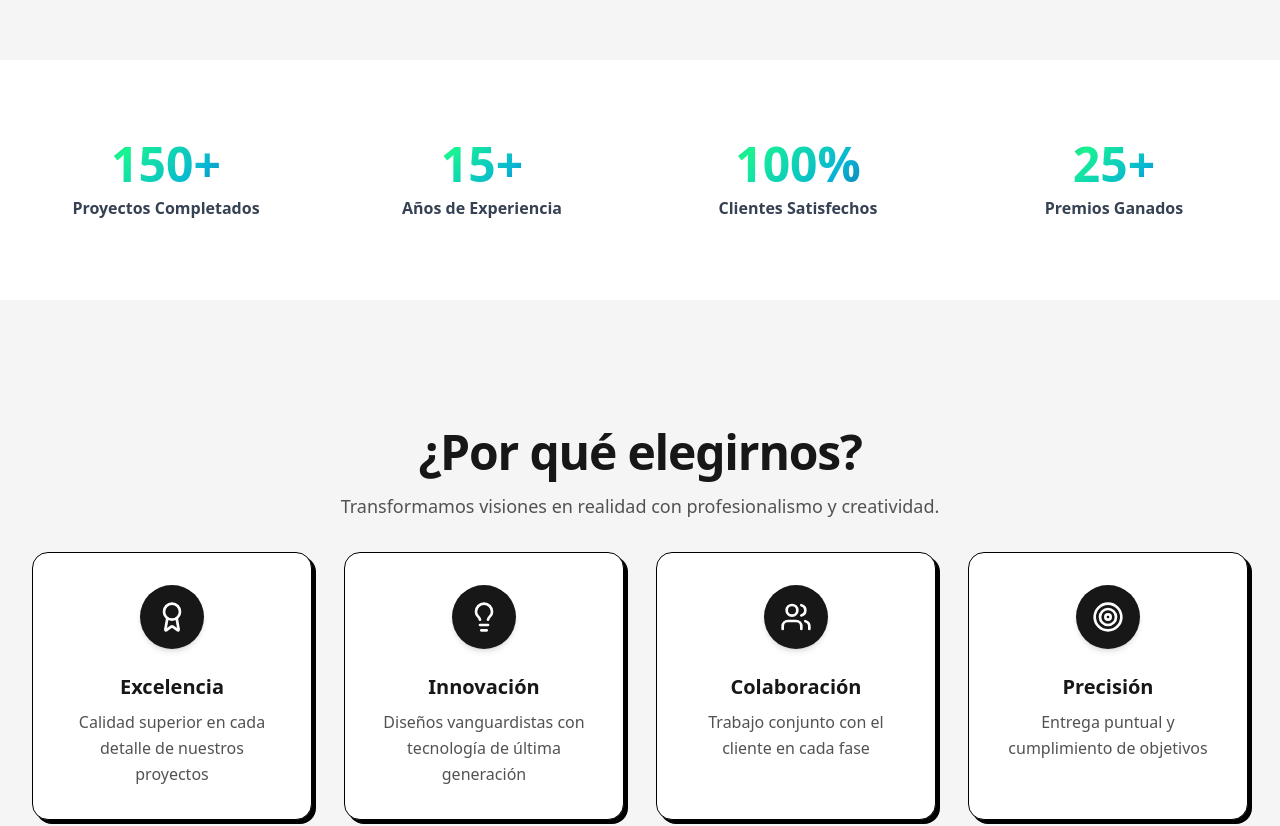
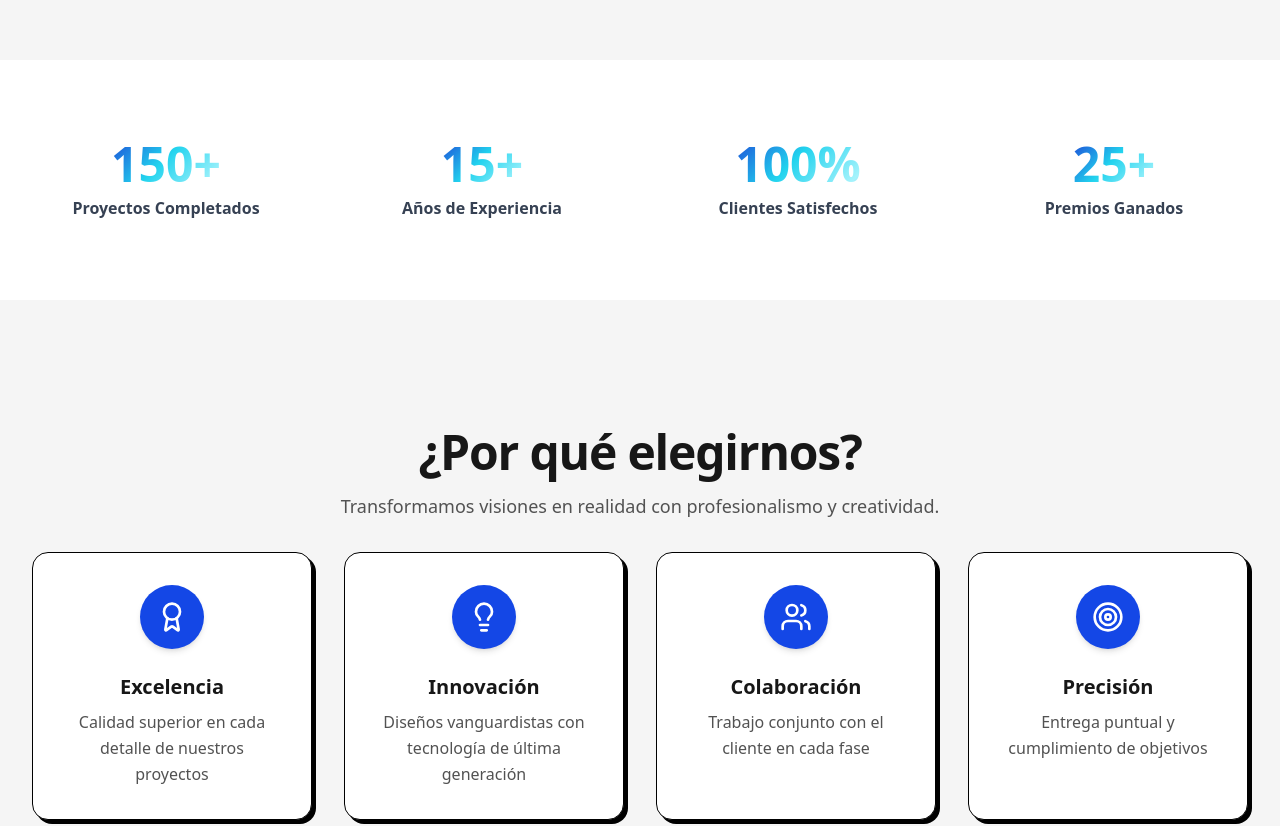
Before and after one commit to JoseSanchez90/proyecto-mova, a Next.js app: page / in a window 1280 px wide. Shown: the part 620-1446 px from the top of the page. Built offline with nearby package versions, Linux system fonts and the light colour scheme.

Commit message:
modified palette colors

```diff
--- a/app/page.tsx
+++ b/app/page.tsx
@@ -23,6 +23,10 @@ import clsx from "clsx";
 import { BsFacebook, BsInstagram, BsWhatsapp } from "react-icons/bs";
 import Link from "next/link";
 import { pacifico } from "@/lib/fonts";
+import PortfolioSection from "@/components/portfolioSection";
+import { FaBullseye } from "react-icons/fa6";
+import { IoEyeOutline } from "react-icons/io5";
+import { HiOutlineHeart } from "react-icons/hi2";
 
 function HomePage() {
   const [isScrolled, setIsScrolled] = useState(false);
@@ -43,67 +47,59 @@ function HomePage() {
   const FeaturesItems = [
     {
       title: "Excelencia",
-      icon: (
-        <Award className="w-6 h-6 sm:w-8 sm:h-8 text-white dark:text-black" />
-      ),
+      icon: <Award className="w-6 h-6 sm:w-8 sm:h-8 text-white" />,
       text: "Calidad superior en cada detalle de nuestros proyectos",
     },
     {
       title: "Innovación",
-      icon: (
-        <Lightbulb className="w-6 h-6 sm:w-8 sm:h-8 text-white dark:text-black" />
-      ),
+      icon: <Lightbulb className="w-6 h-6 sm:w-8 sm:h-8 text-white" />,
       text: "Diseños vanguardistas con tecnología de última generación",
     },
     {
       title: "Colaboración",
-      icon: (
-        <Users className="w-6 h-6 sm:w-8 sm:h-8 text-white dark:text-black" />
-      ),
+      icon: <Users className="w-6 h-6 sm:w-8 sm:h-8 text-white" />,
       text: "Trabajo conjunto con el cliente en cada fase",
     },
     {
       title: "Precisión",
-      icon: (
-        <Target className="w-6 h-6 sm:w-8 sm:h-8 text-white dark:text-black" />
-      ),
+      icon: <Target className="w-6 h-6 sm:w-8 sm:h-8 text-white" />,
       text: "Entrega puntual y cumplimiento de objetivos",
     },
   ];
 
   const ServicesItems = [
     {
-      icon: <Building2 className="w-7 h-7 text-white dark:text-black" />,
+      icon: <Building2 className="w-7 h-7 text-white" />,
       title: "Diseño Arquitectónico",
       description:
         "Proyectos residenciales y comerciales desde el concepto hasta la ejecución.",
     },
     {
-      icon: <Home className="w-7 h-7 text-white dark:text-black" />,
+      icon: <Home className="w-7 h-7 text-white" />,
       title: "Interiorismo",
       description:
         "Diseño de interiores funcionales que reflejan la identidad de cada espacio.",
     },
     {
-      icon: <Pencil className="w-7 h-7 text-white dark:text-black" />,
+      icon: <Pencil className="w-7 h-7 text-white" />,
       title: "Remodelaciones",
       description:
         "Renovación y optimización de espacios existentes con visión contemporánea.",
     },
     {
-      icon: <Compass className="w-7 h-7 text-white dark:text-black" />,
+      icon: <Compass className="w-7 h-7 text-white" />,
       title: "Consultoría",
       description:
         "Asesoría técnica y acompañamiento en todas las fases del proyecto.",
     },
     {
-      icon: <CheckCircle2 className="w-7 h-7 text-white dark:text-black" />,
+      icon: <CheckCircle2 className="w-7 h-7 text-white" />,
       title: "Supervisión de obra",
       description:
         "Control y seguimiento detallado para garantizar la calidad del proyecto.",
     },
     {
-      icon: <Shield className="w-7 h-7 text-white dark:text-black" />,
+      icon: <Shield className="w-7 h-7 text-white" />,
       title: "Diseño sostenible",
       description:
         "Arquitectura consciente con el medio ambiente y eficiencia energética.",
@@ -112,16 +108,19 @@ function HomePage() {
 
   const ValuesItems = [
     {
+      icon: <FaBullseye className="w-7 h-7 text-white" />,
       title: "Misión",
       descripcion:
         "Crear arquitectura que mejore la calidad de vida de las personas, respetando el entorno y las necesidades individuales de cada cliente.",
     },
     {
+      icon: <IoEyeOutline className="w-7 h-7 text-white" />,
       title: "Visión",
       descripcion:
         "Ser reconocidos como líderes en diseño arquitectónico sostenible e innovador, transformando espacios en Latinoamérica.",
     },
     {
+      icon: <HiOutlineHeart className="w-7 h-7 text-white" />,
       title: "Valores",
       descripcion:
         "Integridad, creatividad, compromiso con la excelencia y respeto por el medio ambiente en cada proyecto.",
@@ -157,6 +156,62 @@ function HomePage() {
       year: "2023",
       area: "2500m²",
     },
+    {
+      id: 5,
+      title: "Remodelación de Cocina Familiar",
+      category: "Remodelación",
+      year: "2024",
+      area: "40m²",
+    },
+    {
+      id: 6,
+      title: "Vivienda Compacta Sostenible",
+      category: "Residencial",
+      year: "2024",
+      area: "120m²",
+    },
+    {
+      id: 7,
+      title: "Diseño de Oficina en Casa",
+      category: "Interiorismo",
+      year: "2023",
+      area: "25m²",
+    },
+    {
+      id: 8,
+      title: "Reforma de Fachada Urbana",
+      category: "Remodelación",
+      year: "2023",
+      area: "60m²",
+    },
+    {
+      id: 9,
+      title: "Tienda de Café de Autor",
+      category: "Comercial",
+      year: "2024",
+      area: "90m²",
+    },
+    {
+      id: 10,
+      title: "Departamento Familiar Contemporáneo",
+      category: "Interiorismo",
+      year: "2024",
+      area: "140m²",
+    },
+    {
+      id: 11,
+      title: "Ampliación de Vivienda Unifamiliar",
+      category: "Residencial",
+      year: "2022",
+      area: "220m²",
+    },
+    {
+      id: 12,
+      title: "Estudio Creativo Minimalista",
+      category: "Corporativo",
+      year: "2023",
+      area: "75m²",
+    },
   ];
 
   return (
@@ -189,7 +244,7 @@ function HomePage() {
               className="group pl-8 pr-2 py-2 rounded-full bg-gray-100 text-base font-semibold text-black transition-colors inline-flex items-center gap-4 cursor-pointer hover:bg-gray-300"
             >
               Iniciar proyecto
-              <div className="w-10 h-10 flex items-center justify-center bg-black rounded-full">
+              <div className="w-10 h-10 flex items-center justify-center bg-blue-600 rounded-full">
                 <ArrowRight className="transition-all duration-300 text-white group-hover:-rotate-45" />
               </div>
             </button>
@@ -261,11 +316,9 @@ function HomePage() {
                 {/* Ícono */}
                 <div
                   className="mb-6 flex items-center justify-center w-14 h-14 sm:w-16 sm:h-16 rounded-full
-                bg-neutral-900 dark:bg-white lg:group-hover:scale-105 lg:transition-transform lg:duration-300 shadow-md"
+                bg-blue-700 shadow-md"
                 >
-                  <span className="text-white dark:text-black text-2xl">
-                    {item.icon}
-                  </span>
+                  {item.icon}
                 </div>
 
                 {/* Título */}
@@ -302,7 +355,7 @@ function HomePage() {
                 key={i}
                 className="relative flex flex-col items-center text-center p-8 rounded-2xl bg-white border dark:bg-neutral-800 border-black shadow-[8px_8px_0_#000] lg:shadow-[4px_4px_0_#000] lg:hover:shadow-[8px_8px_0_#000] lg:hover:-translate-x-1 lg:hover:-translate-y-1 lg:transition-all duration-200"
               >
-                <div className="w-14 h-14 bg-neutral-900 dark:bg-white rounded-full flex items-center justify-center mb-6 lg:group-hover:scale-110 lg:transition-transform">
+                <div className="w-14 h-14 bg-blue-700 rounded-full flex items-center justify-center mb-6 lg:group-hover:scale-110 lg:transition-transform">
                   {services.icon}
                 </div>
                 <h3 className="text-xl font-medium mb-3 dark:text-white">
@@ -403,7 +456,7 @@ function HomePage() {
                   className="group pl-8 pr-2 py-2 rounded-full bg-gray-100 text-base font-semibold text-black transition-colors inline-flex items-center gap-4 cursor-pointer hover:bg-gray-300"
                 >
                   Conocer más
-                  <div className="w-10 h-10 flex items-center justify-center bg-black rounded-full">
+                  <div className="w-10 h-10 flex items-center justify-center bg-blue-700 rounded-full">
                     <ArrowRight className="transition-all duration-300 text-white group-hover:-rotate-45" />
                   </div>
                 </button>
@@ -420,9 +473,14 @@ function HomePage() {
                 key={i}
                 className="relative flex flex-col items-center text-center p-8 rounded-2xl bg-white border dark:bg-neutral-800 border-black shadow-[8px_8px_0_#000] lg:shadow-[4px_4px_0_#000] lg:hover:shadow-[8px_8px_0_#000] lg:hover:-translate-x-1 lg:hover:-translate-y-1 lg:transition-all duration-200"
               >
-                <h3 className="text-xl sm:text-2xl font-semibold mb-3 sm:mb-4 dark:text-white">
-                  {values.title}
-                </h3>
+                <div className="relative flex items-center gap-4 right-8">
+                  <div className="w-14 h-14 bg-blue-700 rounded-full flex items-center justify-center mb-6 lg:group-hover:scale-110 lg:transition-transform">
+                    {values.icon}
+                  </div>
+                  <h2 className="text-xl sm:text-2xl font-semibold mb-3 sm:mb-4 dark:text-white">
+                    {values.title}
+                  </h2>
+                </div>
                 <p className="text-sm sm:text-base text-neutral-600 dark:text-neutral-400 leading-relaxed">
                   {values.descripcion}
                 </p>
@@ -433,66 +491,11 @@ function HomePage() {
       </section>
 
       {/* Portfolio Section */}
-      <section id="estudio" className="py-20 px-6 lg:px-8">
-        <div className="max-w-7xl mx-auto">
-          <div className="text-center mb-16">
-            <h2 className="text-4xl sm:text-5xl font-bold tracking-tight mb-4 text-neutral-900 dark:text-white">
-              Estudio
-            </h2>
-            <p className="text-neutral-600 dark:text-neutral-400 max-w-2xl mx-auto text-base sm:text-lg">
-              Explora algunos de nuestros proyectos más destacados
-            </p>
-          </div>
-
-          <div className="grid md:grid-cols-2 gap-8 mb-12">
-            {ProjectsItems.map((item, i) => (
-              <div
-                key={i}
-                className="group cursor-pointer rounded-2xl bg-white dark:bg-neutral-800 border border-black shadow-[8px_8px_0_#000] p-8"
-              >
-                <div className="bg-neutral-200 dark:bg-neutral-800 rounded-2xl h-80 mb-4 overflow-hidden flex items-center justify-center group-hover:scale-[1.02] transition-transform duration-300">
-                  <div className="text-neutral-400 dark:text-neutral-600 text-sm">
-                    Proyecto {item.id}
-                  </div>
-                </div>
-                <h3 className="text-xl font-medium mb-2 group-hover:text-neutral-600 dark:group-hover:text-neutral-400 transition-colors dark:text-white">
-                  {item.title}
-                </h3>
-                <div className="flex flex-wrap gap-2 text-xs sm:text-sm text-neutral-600 dark:text-neutral-400">
-                  <span>{item.category}</span>
-                  <span>•</span>
-                  <span>{item.year}</span>
-                  <span>•</span>
-                  <span>{item.area}</span>
-                </div>
-              </div>
-            ))}
-          </div>
-
-          {/* Project Categories - NUEVA SUBSECCIÓN */}
-          <div className="grid grid-cols-2 sm:grid-cols-3 lg:grid-cols-6 gap-4 sm:gap-6">
-            {[
-              "Todos",
-              "Residencial",
-              "Comercial",
-              "Interiorismo",
-              "Remodelación",
-              "Corporativo",
-            ].map((category) => (
-              <button
-                key={category}
-                className="px-4 sm:px-6 py-3 sm:py-4 rounded-full border-2 bg-black text-white hover:bg-neutral-900 dark:hover:bg-white hover:text-white dark:hover:text-black transition-colors text-xs sm:text-sm font-medium dark:text-white cursor-pointer"
-              >
-                {category}
-              </button>
-            ))}
-          </div>
-        </div>
-      </section>
+      <PortfolioSection projects={ProjectsItems} />
 
       {/* Testimonials Section - NUEVA */}
       <section className="py-12 sm:py-16 lg:py-24 px-6 lg:px-8">
-        <div className="max-w-7xl mx-auto">
+        <div className="lg:max-w-6xl 2xl:max-w-7xl mx-auto">
           <div className="text-center mb-12 sm:mb-16">
             <h2 className="text-4xl sm:text-5xl font-bold tracking-tight mb-4 text-neutral-900 dark:text-white">
               Lo que dicen nuestros clientes
@@ -591,7 +594,7 @@ function HomePage() {
 
               <div className="flex flex-col lg:flex-row gap-6 lg:gap-20">
                 <div className="flex items-start gap-4">
-                  <div className="bg-neutral-300 dark:bg-neutral-800 p-3 rounded-full">
+                  <div className="bg-blue-700 p-3 rounded-full">
                     <Mail size={20} className="dark:text-white" />
                   </div>
                   <div>
@@ -603,7 +606,7 @@ function HomePage() {
                 </div>
 
                 <div className="flex items-start gap-4">
-                  <div className="bg-neutral-300 dark:bg-neutral-800 p-3 rounded-full">
+                  <div className="bg-blue-700 p-3 rounded-full">
                     <MapPin size={20} className="dark:text-white" />
                   </div>
                   <div>
@@ -618,7 +621,7 @@ function HomePage() {
               </div>
 
               {/* Horario - NUEVA SUBSECCIÓN */}
-              <div className="mt-8 2xl:mt-12 grid grid-cols-1 gap-6">
+              <div className="mt-8 2xl:mt-12 grid grid-cols-1 gap-2">
                 {/* Horario */}
                 <div className="p-6 rounded-2xl mb-6 2xl:mb-8 border border-black shadow-[8px_8px_0_#000] bg-white dark:bg-neutral-800 transition-all">
                   <h3 className="font-semibold mb-4 dark:text-white text-lg">
@@ -653,7 +656,7 @@ function HomePage() {
                     loading="lazy"
                     referrerPolicy="no-referrer-when-downgrade"
                     allowFullScreen
-                    className="w-full h-[300px] md:h-[250px] 2xl:h-[300px] rounded-2xl"
+                    className="w-full h-[300px] md:h-[250px] rounded-2xl"
                   ></iframe>
                 </div>
               </div>
@@ -729,7 +732,7 @@ function HomePage() {
                   />
                 </div>
 
-                <button className="w-full bg-neutral-900 dark:bg-white text-white dark:text-black py-4 rounded-full text-sm hover:bg-neutral-800 dark:hover:bg-neutral-200 transition-colors font-semibold cursor-pointer">
+                <button className="w-full bg-blue-700 hover:bg-blue-500 text-white py-4 rounded-full text-sm transition-colors font-semibold cursor-pointer">
                   Enviar mensaje
                 </button>
 
@@ -753,10 +756,14 @@ function HomePage() {
             Convierte tu visión en realidad. Agenda una consulta gratuita con
             nuestro equipo de expertos.
           </p>
-          <Link href="https://wa.me/51999888777" target="_blank" rel="noopener noreferrer">
+          <Link
+            href="https://wa.me/51999888777"
+            target="_blank"
+            rel="noopener noreferrer"
+          >
             <button className="group pl-6 sm:pl-8 pr-2 py-2 sm:py-3 rounded-full bg-white text-black text-sm sm:text-base font-semibold transition-colors inline-flex items-center gap-3 sm:gap-4 cursor-pointer hover:bg-neutral-200">
               Agendar consulta gratuita
-              <div className="w-8 h-8 sm:w-10 sm:h-10 flex items-center justify-center bg-black rounded-full">
+              <div className="w-8 h-8 sm:w-10 sm:h-10 flex items-center justify-center bg-blue-600 rounded-full">
                 <ArrowRight className="transition-all duration-300 text-white group-hover:-rotate-45 w-4 h-4 sm:w-5 sm:h-5" />
               </div>
             </button>
@@ -770,7 +777,10 @@ function HomePage() {
           <div className="grid md:grid-cols-4 gap-8 mb-8">
             <div className="md:col-span-1">
               <h3 className="text-2xl font-light mb-4">
-                Estudio <span className={clsx("text-lg", pacifico.className)}>MOVA</span>
+                Estudio{" "}
+                <span className={clsx("text-lg", pacifico.className)}>
+                  MOVA
+                </span>
               </h3>
               <p className="text-neutral-400 text-sm mb-6">
                 Arquitectura que inspira y transforma espacios
--- a/components/navbar/navbarDesktop.tsx
+++ b/components/navbar/navbarDesktop.tsx
@@ -93,8 +93,8 @@ export default function NavbarDesktop() {
           className={`rounded-full px-8 py-3 transition-all duration-300 cursor-pointer font-semibold
             ${
               activeSection === "contacto"
-                ? "bg-blue-500 text-white"
-                : "bg-black dark:bg-white text-white dark:text-black hover:bg-blue-500 hover:text-white"
+                ? "bg-blue-400 text-white"
+                : "bg-blue-600 text-white hover:bg-blue-500 hover:text-white"
             }`}
         >
           Contacto
--- /dev/null
+++ b/components/portfolioSection.tsx
@@ -0,0 +1,153 @@
+"use client";
+
+import { useState, useEffect } from "react";
+import clsx from "clsx";
+import { Button } from "@/components/ui/button";
+import useEmblaCarousel from "embla-carousel-react";
+import { FaArrowLeft } from "react-icons/fa";
+import { FaArrowRight } from "react-icons/fa";
+
+type Project = {
+  id: string | number;
+  title: string;
+  category: string;
+  year?: string | number;
+  area?: string;
+};
+
+interface PortfolioSectionProps {
+  projects: Project[];
+}
+
+function PortfolioSection({ projects }: PortfolioSectionProps) {
+  const [activeCategory, setActiveCategory] = useState<string>("Todos");
+  const [filteredProjects, setFilteredProjects] = useState<Project[]>(projects);
+  const [emblaRef, emblaApi] = useEmblaCarousel({ loop: true, align: "start" });
+  const [selectedIndex, setSelectedIndex] = useState<number>(0);
+
+  useEffect(() => {
+    if (!emblaApi) return;
+    const onSelect = () => setSelectedIndex(emblaApi.selectedScrollSnap());
+    emblaApi.on("select", onSelect);
+    onSelect();
+    return () => {
+      if (emblaApi && emblaApi.off) emblaApi.off("select", onSelect);
+    };
+  }, [emblaApi]);
+
+  // Filtrar proyectos por categoría
+  useEffect(() => {
+    if (activeCategory === "Todos") {
+      setFilteredProjects(projects);
+    } else {
+      setFilteredProjects(
+        projects.filter((item) => item.category === activeCategory)
+      );
+    }
+  }, [activeCategory, projects]);
+
+  return (
+    <section id="estudio" className="py-20 px-2 lg:px-8">
+      <div className="lg:max-w-6xl 2xl:max-w-7xl mx-auto">
+        {/* Título */}
+        <div className="text-center mb-8">
+          <h2 className="text-4xl sm:text-5xl font-bold tracking-tight mb-4 text-neutral-900 dark:text-white">
+            Estudio
+          </h2>
+          <p className="text-neutral-600 dark:text-neutral-400 max-w-2xl mx-auto text-base sm:text-lg">
+            Explora algunos de nuestros proyectos más destacados
+          </p>
+        </div>
+
+        {/* Botones de categorías */}
+        <div className="flex flex-wrap justify-center gap-3 mb-12">
+          {[
+            "Todos",
+            "Residencial",
+            "Comercial",
+            "Interiorismo",
+            "Remodelación",
+            "Corporativo",
+          ].map((category) => (
+            <button
+              key={category}
+              onClick={() => setActiveCategory(category)}
+              className={clsx(
+                "px-4 sm:px-6 py-2 sm:py-3 rounded-full border-2 transition-colors text-xs sm:text-sm font-medium cursor-pointer",
+                activeCategory === category
+                  ? "bg-blue-700 border-blue-700 text-white dark:bg-blue-500 dark:border-blue-500"
+                  : "bg-white dark:bg-neutral-800 text-neutral-900 dark:text-white border-neutral-300 dark:border-neutral-700 hover:bg-neutral-200 dark:hover:bg-neutral-700"
+              )}
+            >
+              {category}
+            </button>
+          ))}
+        </div>
+
+        {/* Carrusel de proyectos */}
+        <div className="relative">
+          <div className="overflow-hidden" ref={emblaRef}>
+            <div className="flex">
+              {filteredProjects.map((item, i) => (
+                <div
+                  key={i}
+                  className="flex-[0_0_100%] sm:flex-[0_0_50%] px-4 pb-6"
+                >
+                  <div className="group relative cursor-pointer rounded-2xl bg-white dark:bg-neutral-800 border border-black shadow-[8px_8px_0_#000] p-8">
+                    <div className="bg-neutral-200 dark:bg-neutral-800 rounded-2xl h-72 2xl:h-80 mb-4 overflow-clip flex items-center justify-center transition-transform duration-300 group-hover:scale-[1.05]">
+                      <div className="text-neutral-400 dark:text-neutral-600 text-sm">
+                        Proyecto {item.id}
+                      </div>
+                    </div>
+                    <h3 className="text-xl font-medium mb-2 group-hover:text-neutral-600 dark:group-hover:text-neutral-400 transition-colors dark:text-white">
+                      {item.title}
+                    </h3>
+                    <div className="flex flex-wrap gap-2 text-xs sm:text-sm text-neutral-600 dark:text-neutral-400">
+                      <span>{item.category}</span>
+                      <span>•</span>
+                      <span>{item.year}</span>
+                      <span>•</span>
+                      <span>{item.area}</span>
+                    </div>
+                  </div>
+                </div>
+              ))}
+            </div>
+          </div>
+
+          {/* Flechas (solo escritorio/tablet) */}
+          <div className="hidden sm:flex absolute inset-y-0 -left-13 justify-between items-center lg:w-[1260px] 2xl:w-[1400px]">
+            <Button
+              onClick={() => emblaApi?.scrollPrev()}
+              className="rounded-full shadow w-9 h-9 2xl:w-12 2xl:h-12 bg-blue-600 hover:dark:bg-gray-950 cursor-pointer"
+            >
+              <FaArrowLeft className="w-6 h-6 dark:text-white" />
+            </Button>
+            <Button
+              onClick={() => emblaApi?.scrollNext()}
+              className="rounded-full shadow w-9 h-9 2xl:w-12 2xl:h-12 bg-blue-600 hover:dark:bg-gray-950 cursor-pointer"
+            >
+              <FaArrowRight className="w-6 h-6 dark:text-white" />
+            </Button>
+          </div>
+
+          {/* Puntos (solo móvil) */}
+          <div className="flex sm:hidden justify-center gap-2">
+            {filteredProjects.map((item, i) => (
+              <div
+                key={i}
+                className={`w-2 h-2 rounded-full transition-all ${
+                  i === selectedIndex
+                    ? "bg-blue-600 dark:bg-blue-400 w-4"
+                    : "bg-neutral-400"
+                }`}
+              />
+            ))}
+          </div>
+        </div>
+      </div>
+    </section>
+  );
+}
+
+export default PortfolioSection;
--- a/components/ui/aurora-text.tsx
+++ b/components/ui/aurora-text.tsx
@@ -13,7 +13,7 @@ export const AuroraText = memo(
   ({
     children,
     className = "",
-    colors = ["#1E3A8A", "#19F491", "#06B6D4"],
+    colors = ["#1E3A8A", "#1D4ED8", "#22D3EE", "#A5F3FC"],
     speed = 1,
   }: AuroraTextProps) => {
     const gradientStyle = {
--- a/package.json
+++ b/package.json
@@ -13,6 +13,7 @@
     "@radix-ui/react-slot": "^1.2.3",
     "class-variance-authority": "^0.7.1",
     "clsx": "^2.1.1",
+    "embla-carousel-react": "^8.6.0",
     "framer-motion": "^12.23.24",
     "gsap": "^3.13.0",
     "lucide-react": "^0.546.0",
```
Also changed, not shown: 1 other file (tests, documents, lock files or other folders).
